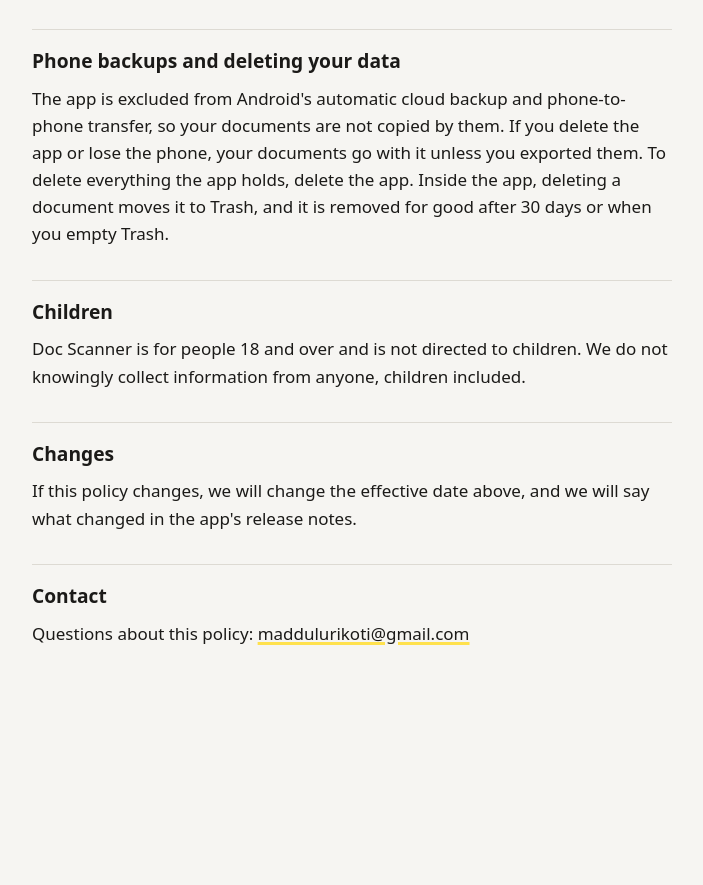
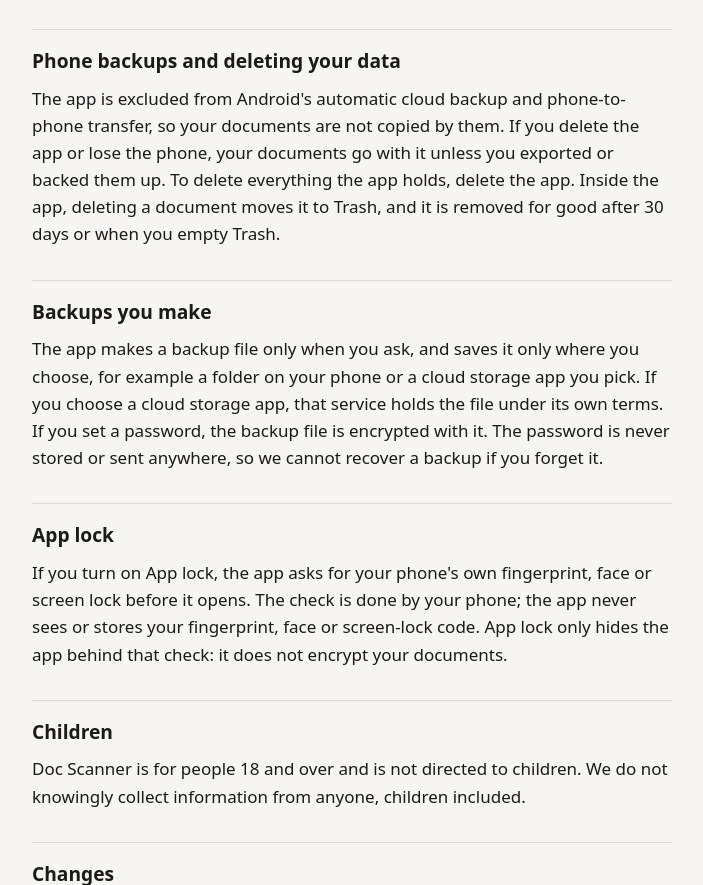
Before and after one commit to kotimadduluri/docscanner-privacy, a plain HTML site: page index.html in a window 1280 px wide. Shown: the part 1554-2439 px from the top of the page, without its empty margins (288-991 px from the left). Before the commit the page ends 2273 px from the top, so only its background shows below. Drawn offline with Linux system fonts and the light colour scheme.

Commit message:
Backups you make and app lock

```diff
--- a/index.html
+++ b/index.html
@@ -42,7 +42,11 @@ p:nth-of-type(1){color:var(--muted)}
 <h2>Camera and photos</h2>
 <p>The app asks for no camera permission on Android: the scanner screen comes from Google Play services and shows the camera to you directly. The pictures it returns, and any photos you choose to import with the system photo picker, are copied into the app&#x27;s own private storage on your phone. The app reads only the photos you pick. If you choose Save to gallery, it adds your exported images to your gallery, and apps with photo access, and your gallery&#x27;s own backup, can then see them.</p>
 <h2>Phone backups and deleting your data</h2>
-<p>The app is excluded from Android&#x27;s automatic cloud backup and phone-to-phone transfer, so your documents are not copied by them. If you delete the app or lose the phone, your documents go with it unless you exported them. To delete everything the app holds, delete the app. Inside the app, deleting a document moves it to Trash, and it is removed for good after 30 days or when you empty Trash.</p>
+<p>The app is excluded from Android&#x27;s automatic cloud backup and phone-to-phone transfer, so your documents are not copied by them. If you delete the app or lose the phone, your documents go with it unless you exported or backed them up. To delete everything the app holds, delete the app. Inside the app, deleting a document moves it to Trash, and it is removed for good after 30 days or when you empty Trash.</p>
+<h2>Backups you make</h2>
+<p>The app makes a backup file only when you ask, and saves it only where you choose, for example a folder on your phone or a cloud storage app you pick. If you choose a cloud storage app, that service holds the file under its own terms. If you set a password, the backup file is encrypted with it. The password is never stored or sent anywhere, so we cannot recover a backup if you forget it.</p>
+<h2>App lock</h2>
+<p>If you turn on App lock, the app asks for your phone&#x27;s own fingerprint, face or screen lock before it opens. The check is done by your phone; the app never sees or stores your fingerprint, face or screen-lock code. App lock only hides the app behind that check: it does not encrypt your documents.</p>
 <h2>Children</h2>
 <p>Doc Scanner is for people 18 and over and is not directed to children. We do not knowingly collect information from anyone, children included.</p>
 <h2>Changes</h2>
```
